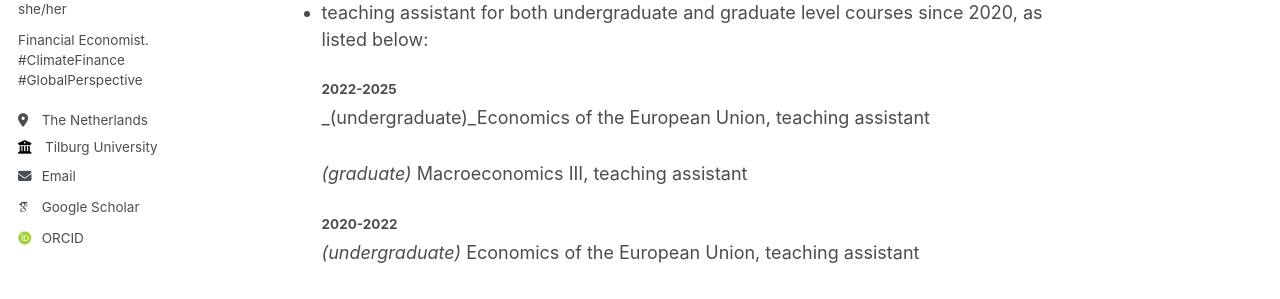
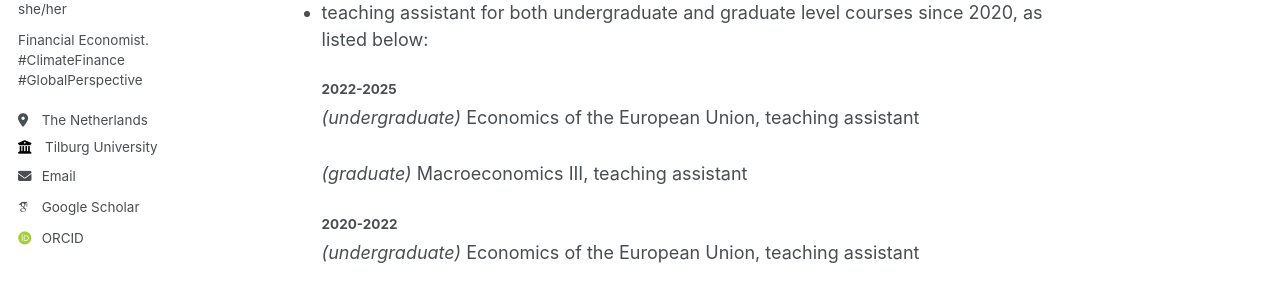
Before and after one commit to LishuZ/LishuZ.github.io, a Jekyll site: the page built from _pages/teaching.md, in a window 1280 px wide and 1160 px high. Shown: the part 335-634 px from the top of the window. Built offline with Jekyll 4.4.1, drawn with Linux system fonts in a browser that asks for light colours; some web fonts are replaced.

```diff
--- a/_pages/teaching.md
+++ b/_pages/teaching.md
@@ -13,7 +13,7 @@ I have been an employed PhD candidate since 2021 and have engaged substantially
 * teaching assistant for both undergraduate and graduate level courses since 2020, as listed below:
 
   #### 2022-2025
-  _(undergraduate)_Economics of the European Union, teaching assistant
+  _(undergraduate)_ Economics of the European Union, teaching assistant
 
   _(graduate)_ Macroeconomics III, teaching assistant
 
```
